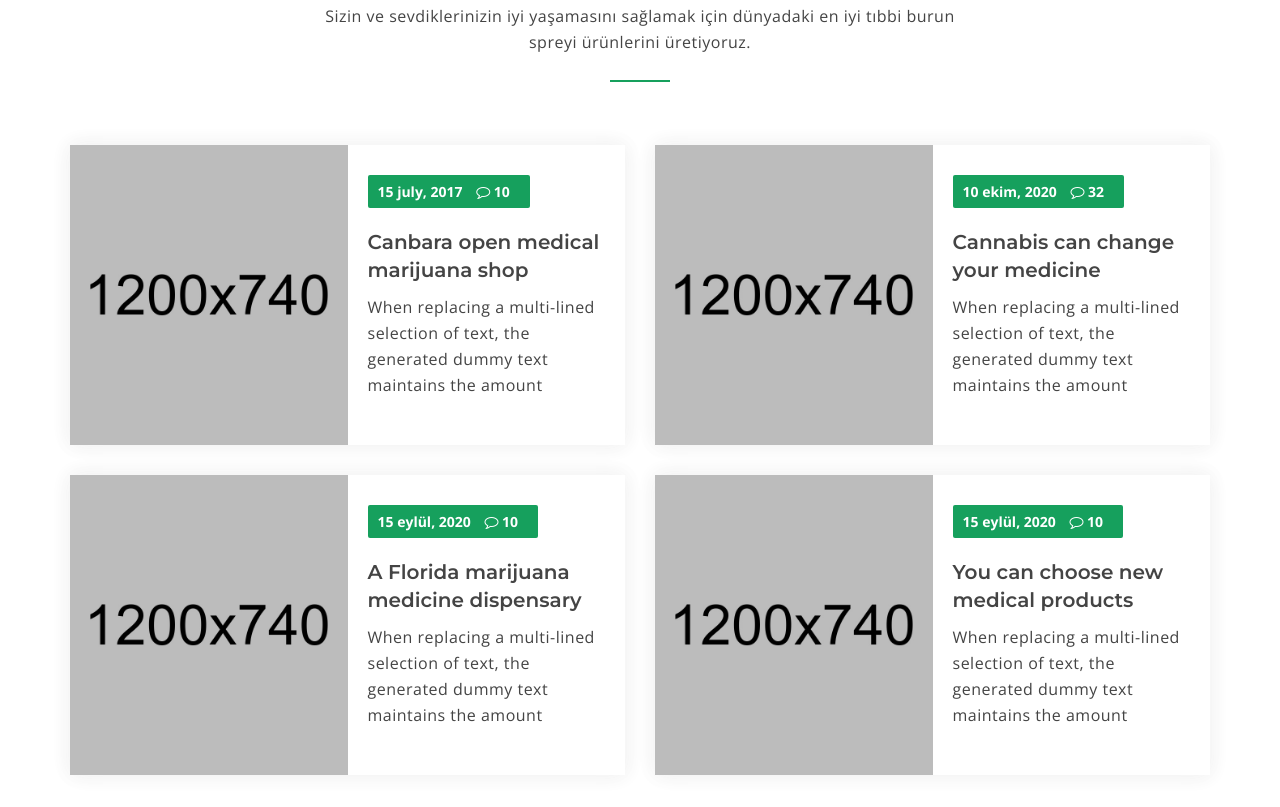
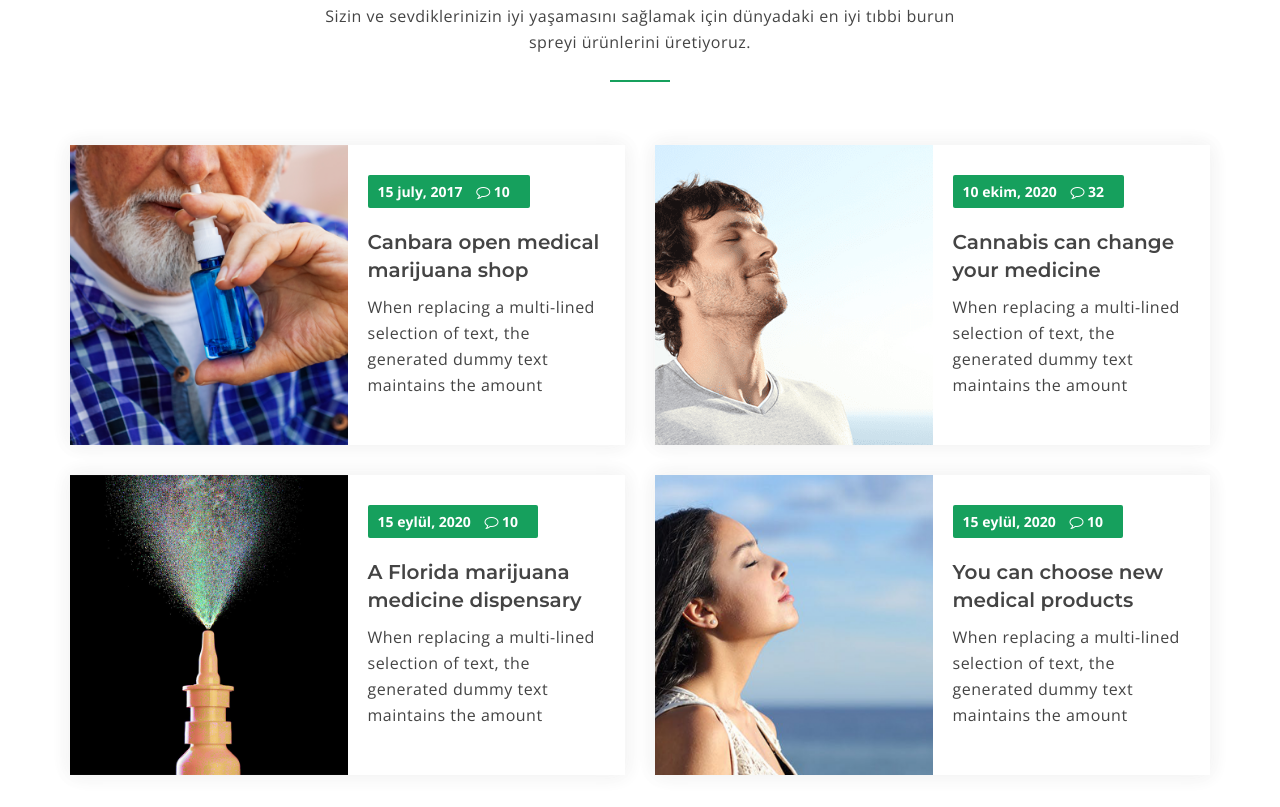
Before and after one commit to farukolcayy/NasalSpray, a plain HTML site: page index.html in a window 1280 px wide. Shown: the part 5653-6460 px from the top of the page. Drawn offline with nearby package versions, Linux system fonts and the light colour scheme; a web font is replaced by a local one.

Commit message:
commit-media-3

```diff
--- a/index.html
+++ b/index.html
@@ -966,7 +966,7 @@
 								<div class="single-blog">
 									<div class="blog-image">
 										<a class="image-scale" href="#">
-											<img src="img/blog/1.jpg" alt="">
+											<img src="img/media/media7.png" alt="">
 										</a>
 									</div>
 									<div class="blog-content">
@@ -991,7 +991,7 @@
 								<div class="single-blog">
 								    <div class="blog-image">
 										<a class="image-scale" href="#">
-											<img src="img/blog/2.jpg" alt="">
+											<img src="img/media/media2.png" alt="">
 										</a>
 									</div>
 									<div class="blog-content">
@@ -1016,7 +1016,7 @@
 								<div class="single-blog">
 									<div class="blog-image">
 										<a class="image-scale" href="#">
-											<img src="img/blog/3.jpg" alt="">
+											<img src="img/media/media12.png" alt="">
 										</a>
 									</div>
 									<div class="blog-content">
@@ -1045,7 +1045,7 @@
 								<div class="single-blog">
 									<div class="blog-image">
 										<a class="image-scale" href="#">
-											<img src="img/blog/4.jpg" alt="">
+											<img src="img/media/media13.png" alt="">
 										</a>
 									</div>
 									<div class="blog-content">
```
Also changed, not shown: img/media/media13-2.png (added).
